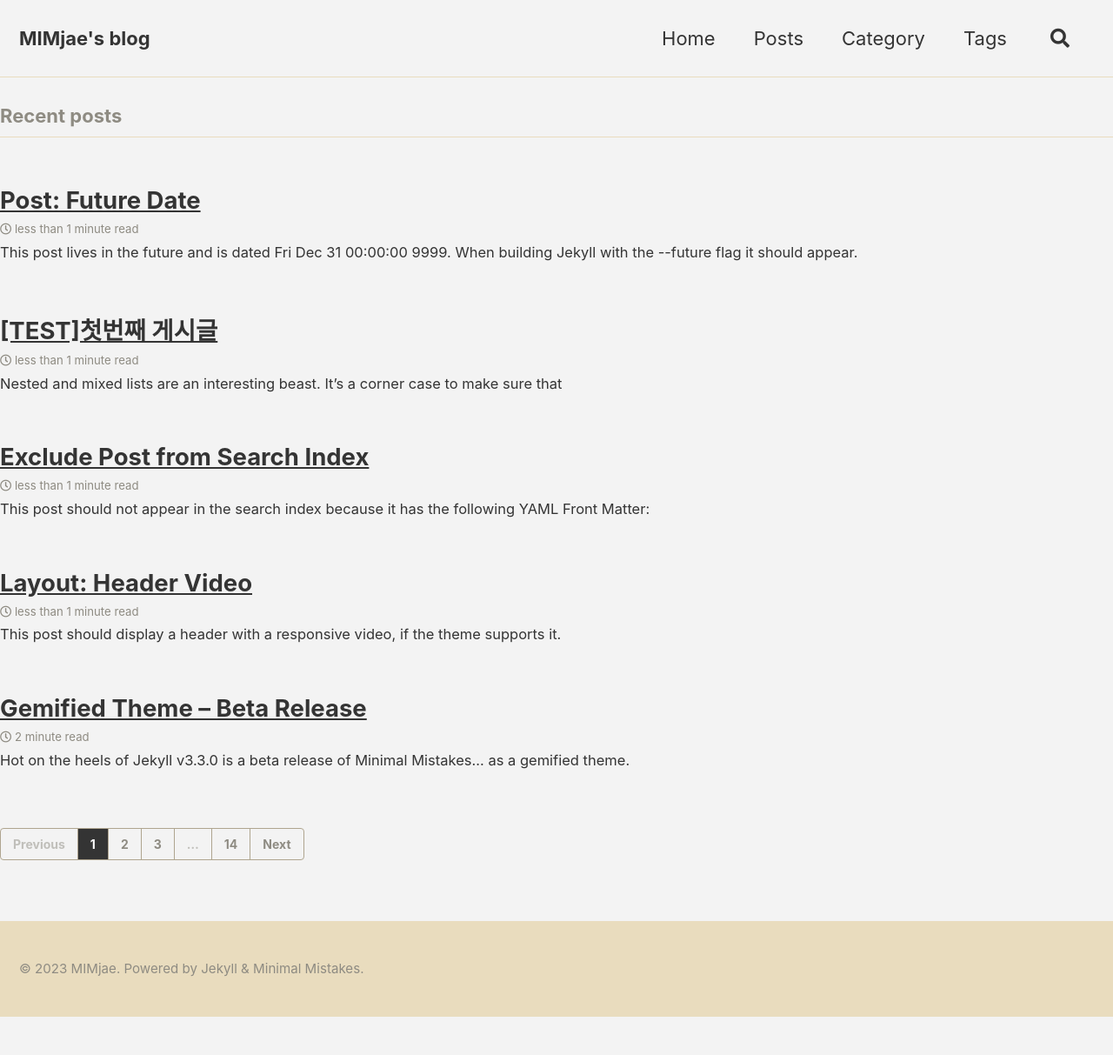
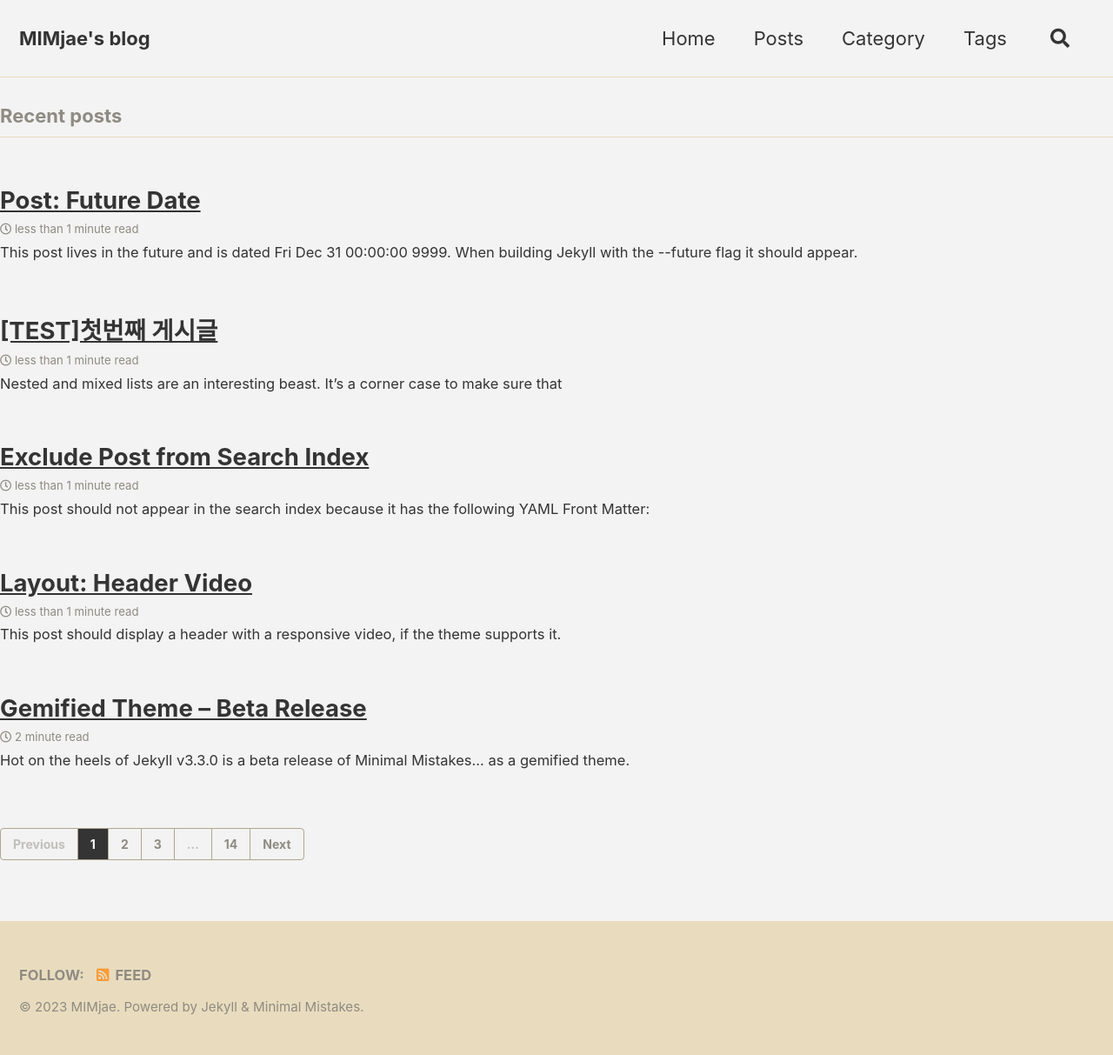
Before and after one commit to MIMjae/MIMjae.github.io, a Jekyll site: the page built from index.html, in a window 1280 px wide. Shown: the whole page at 87% size. Built offline with Jekyll 4.4.1, drawn with Linux system fonts in a browser that asks for light colours; cached includes are drawn as plain includes; the list of posts is cut into pages by our own code; before the commit the page ends 1169 px from its top, so only the background shows below that.

Commit message:
Update footer.html

```diff
--- a/_includes/footer.html
+++ b/_includes/footer.html
@@ -1,4 +1,4 @@
-<!-- <div class="page__footer-follow">
+<div class="page__footer-follow">
   <ul class="social-icons">
     {% if site.data.ui-text[site.locale].follow_label %}
       <li><strong>{{ site.data.ui-text[site.locale].follow_label }}</strong></li>
@@ -16,6 +16,6 @@
       <li><a href="{% if site.atom_feed.path %}{{ site.atom_feed.path }}{% else %}{{ '/feed.xml' | relative_url }}{% endif %}"><i class="fas fa-fw fa-rss-square" aria-hidden="true"></i> {{ site.data.ui-text[site.locale].feed_label | default: "Feed" }}</a></li>
     {% endunless %}
   </ul>
-</div> -->
+</div>
 
 <div class="page__footer-copyright">&copy; {{ site.time | date: '%Y' }} {{ site.name | default: site.title }}. {{ site.data.ui-text[site.locale].powered_by | default: "Powered by" }} <a href="https://jekyllrb.com" rel="nofollow">Jekyll</a> &amp; <a href="https://mademistakes.com/work/minimal-mistakes-jekyll-theme/" rel="nofollow">Minimal Mistakes</a>.</div>
```
